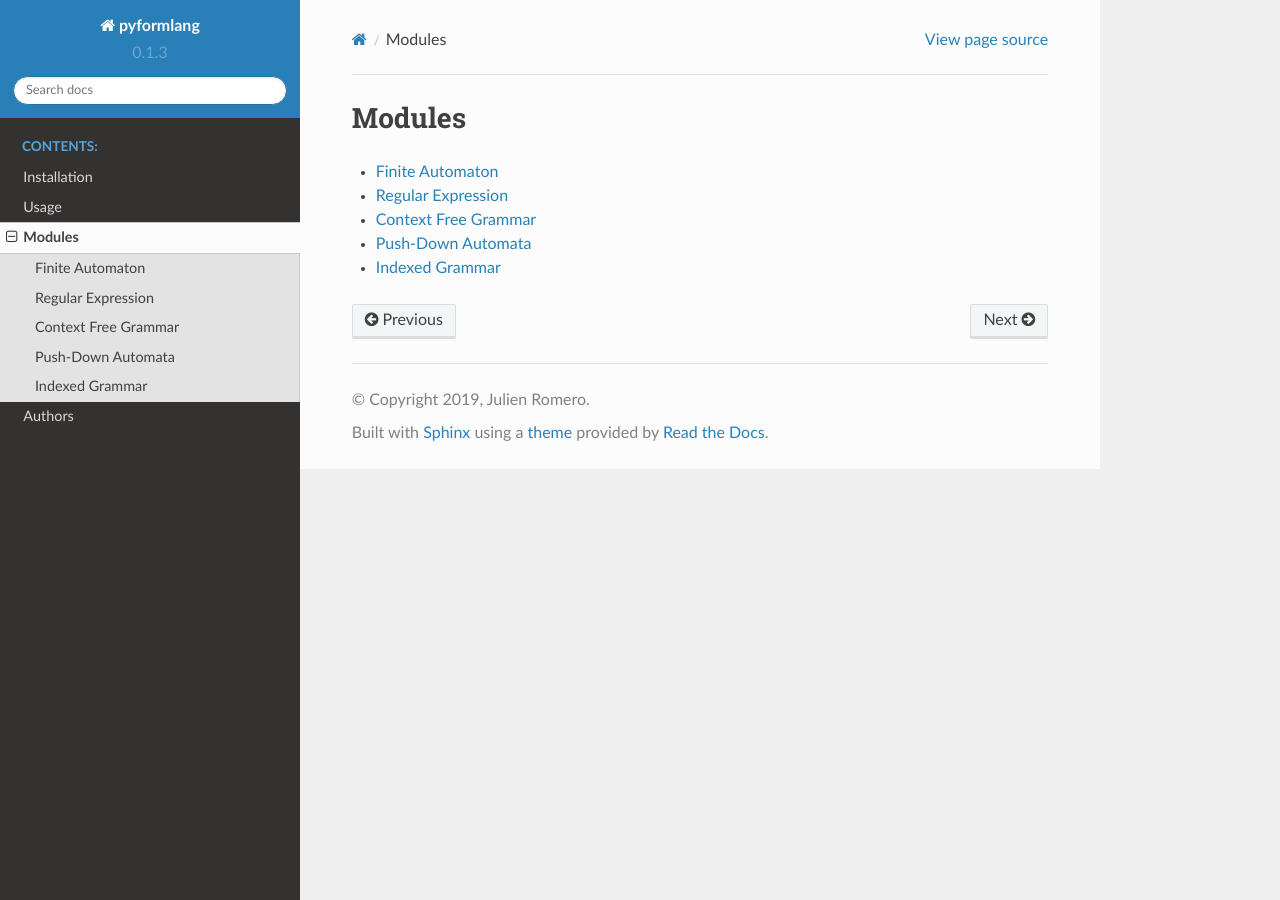
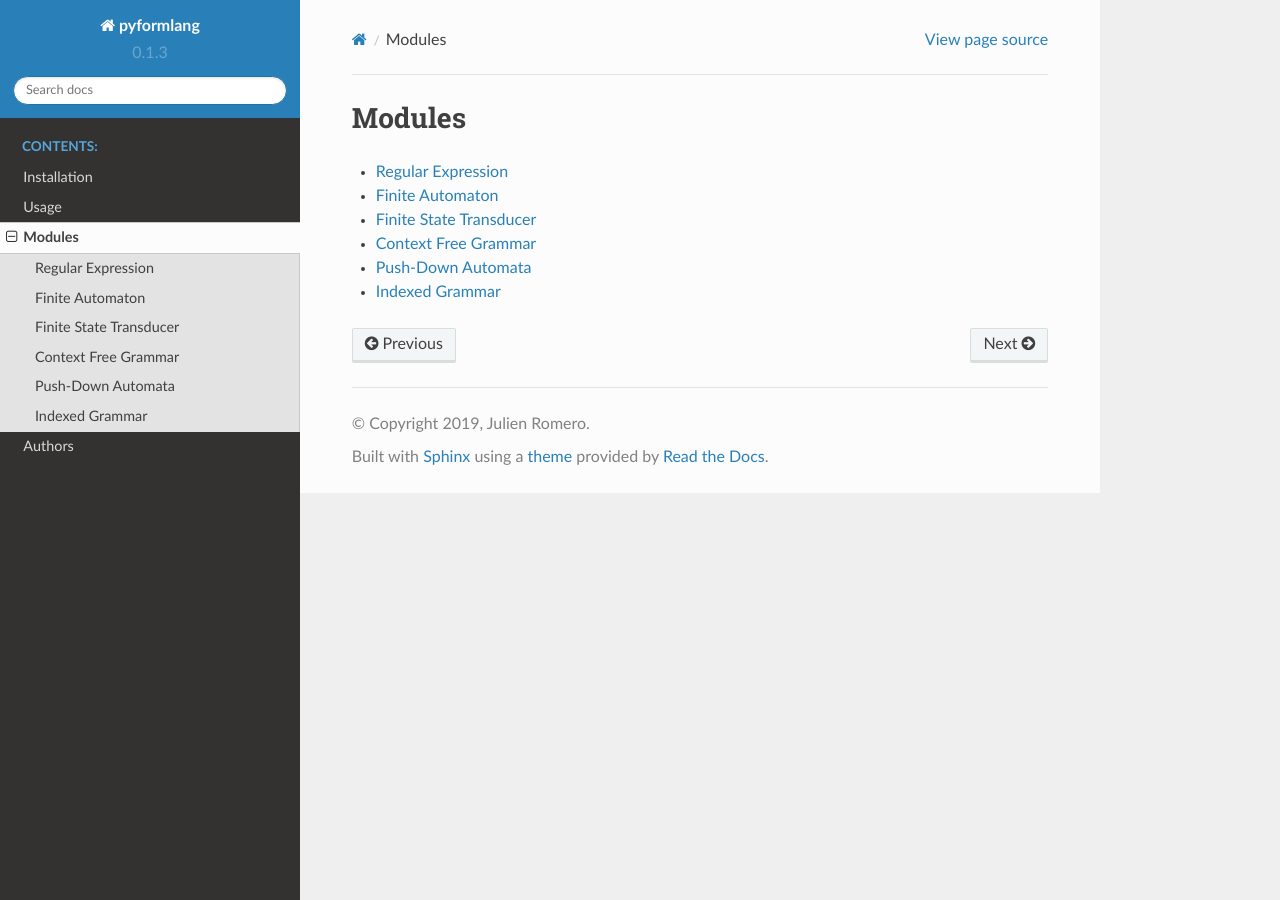
Before and after one commit to Aunsiels/pyformlang, a Sphinx documentation site: the page built from doc/modules/modules.rst, in a window 1280 px wide. Built offline with Sphinx 7.4.7 and the Read the Docs theme 2.0.0, drawn with Linux system fonts in a browser that asks for light colours.

Commit message:
add fst in doc

```diff
--- a/doc/authors.rst
+++ b/doc/authors.rst
@@ -4,4 +4,4 @@ Authors
 Main Author
 -----------
 
-* Julien Romero <julien.romero@telecom-paristech.fr>
+* Julien Romero <julien.romero@telecom-paris.fr>
--- /dev/null
+++ b/doc/modules/fst.rst
@@ -0,0 +1,5 @@
+Finite State Transducer
+===============
+
+.. automodule:: pyformlang.fst
+   :members:
--- a/doc/modules/modules.rst
+++ b/doc/modules/modules.rst
@@ -4,8 +4,9 @@ Modules
 .. toctree::
    :maxdepth: 2
 
+   regular_expression
    finite_automaton
-   regular_expression
+   fst
    context_free_grammar
    push_down_automata
    indexed_grammar
```
